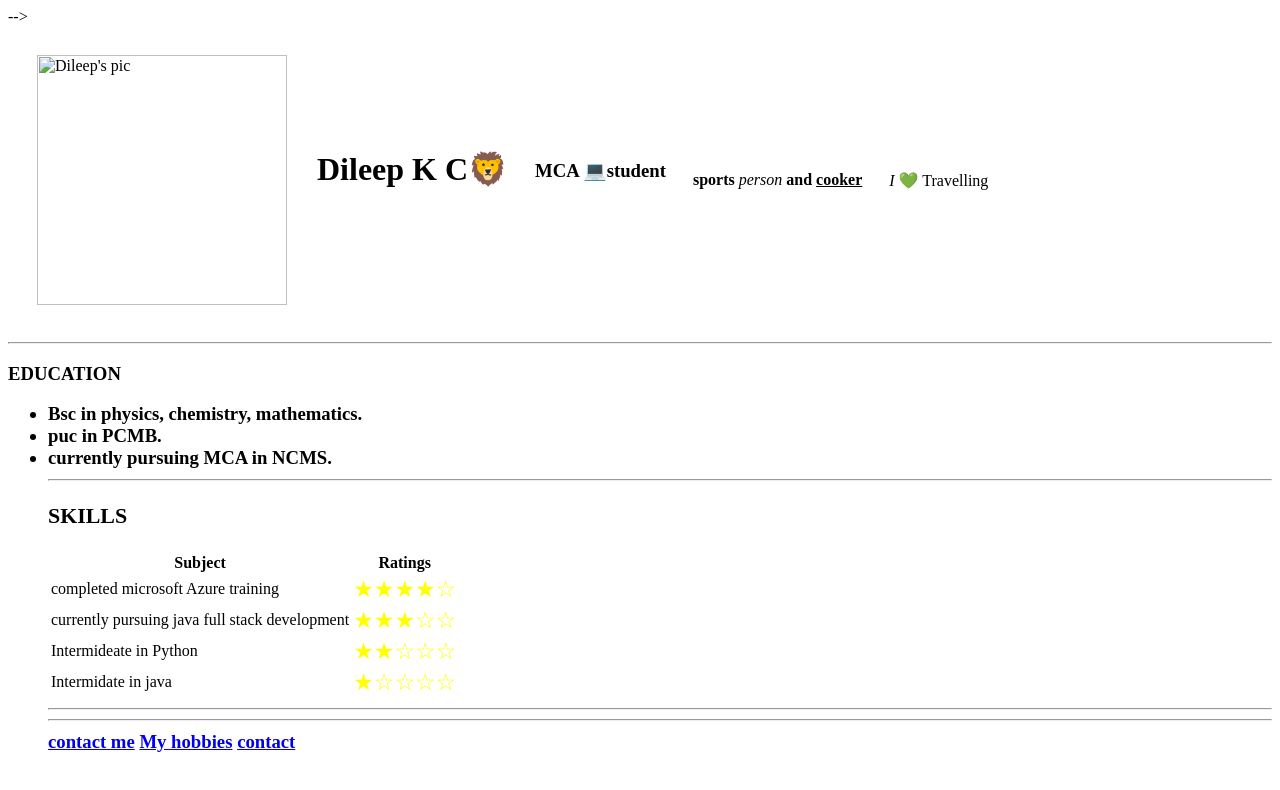
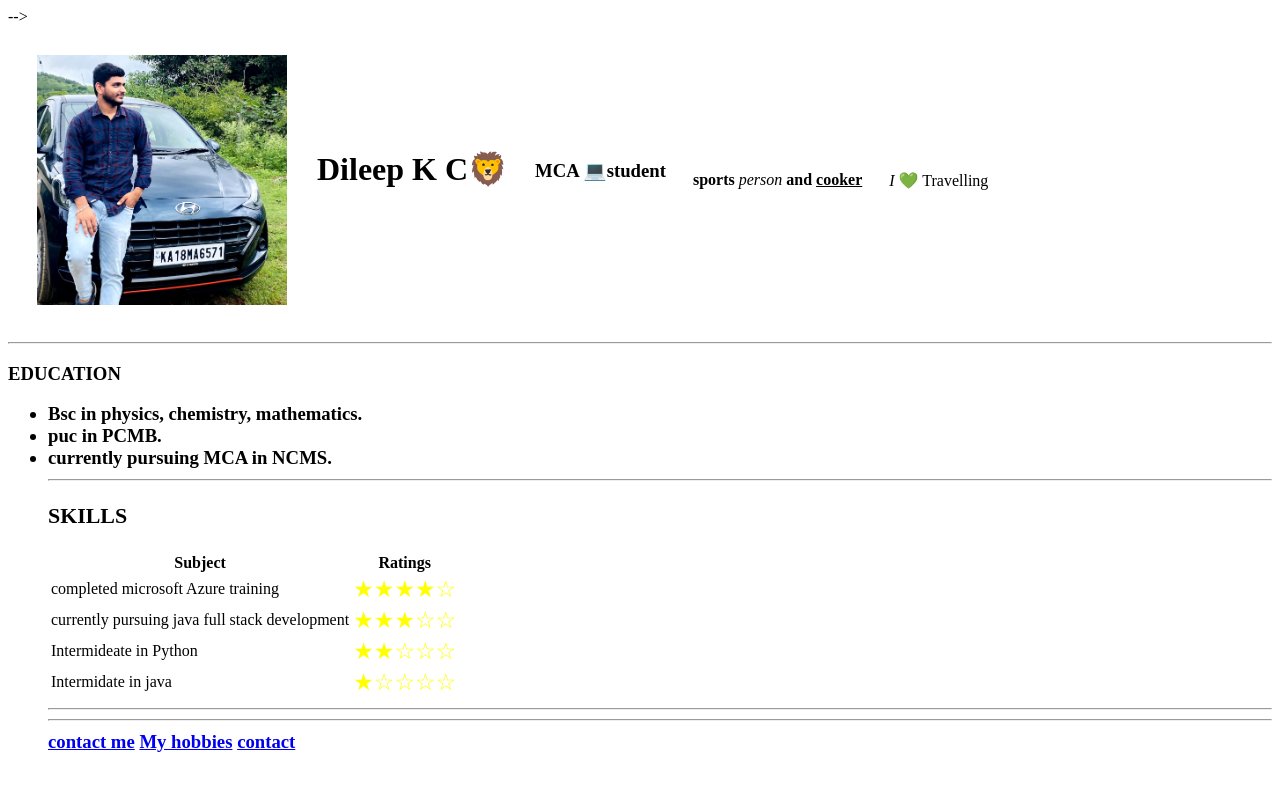
Before and after one commit to Dileep-kc/CV, a plain HTML site: page INDEX.html in a window 1280 px wide. Drawn offline with Linux system fonts and the light colour scheme.

Commit message:
Update the image

```diff
--- a/INDEX.html
+++ b/INDEX.html
@@ -11,7 +11,7 @@
   <p> <em>I </em> 💚 <strong💚>Travelling</strong></p> --> -->
 <table cellspacing="25">
   <tr>
-    <td><table><tr><td><img src="C:\Users\Admin\Downloads\WhatsApp Image 2023-08-08 at 05.46.47.png" width="250px" height="250px" title="Dileep" alt="Dileep's pic"/></td></tr></table></td>
+    <td><table><tr><td><img src="images.jpg" width="250px" height="250px" title="Dileep" alt="Dileep's pic"/></td></tr></table></td>
     <td><h1> Dileep K C🦁</h1></td>
     <td> <h3> MCA 💻student</h3></td>
     <td><p><strong> <b>sports</b> </strong><em>person</em><b> and <u>cooker</u></b></p></td>
```
